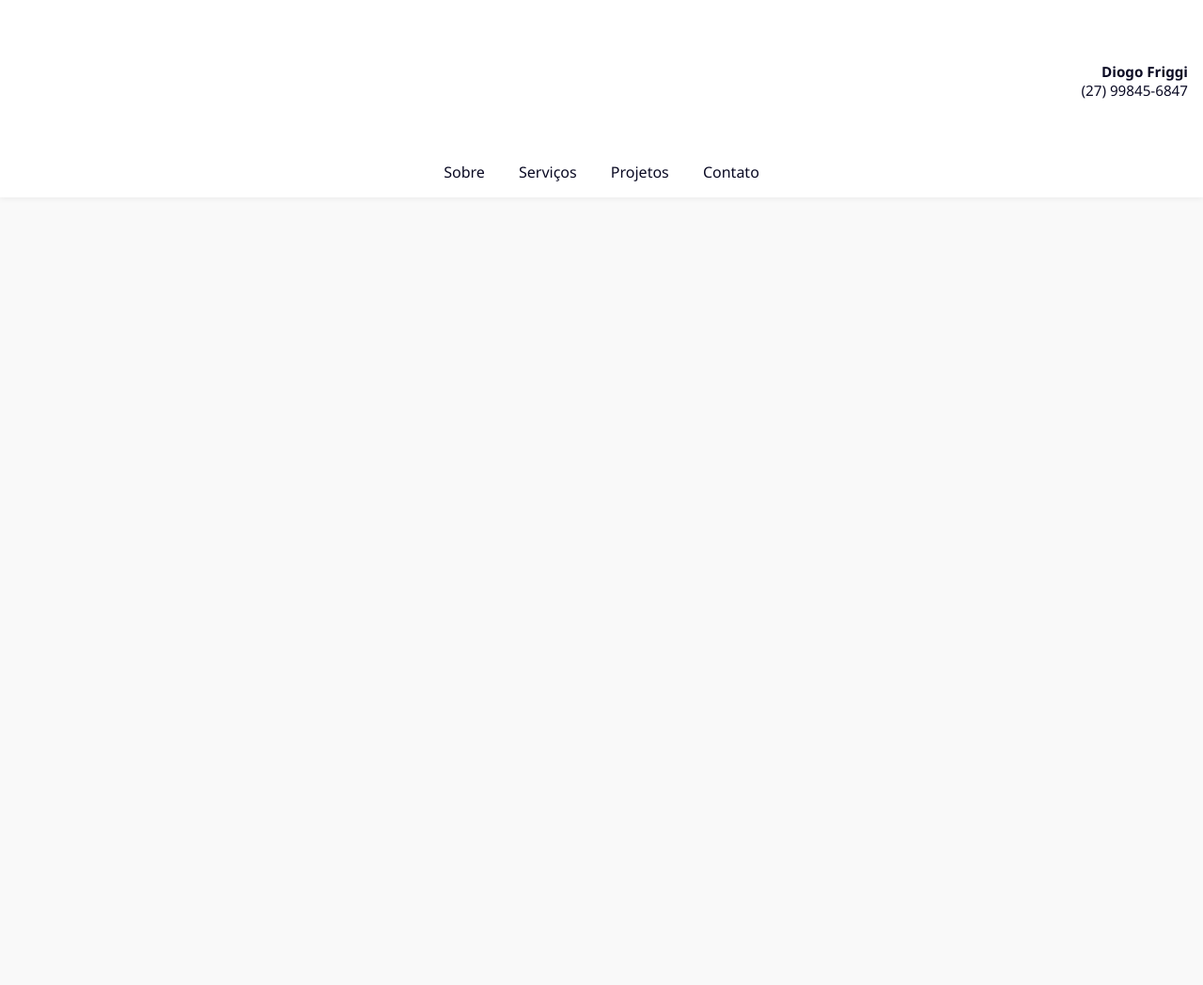
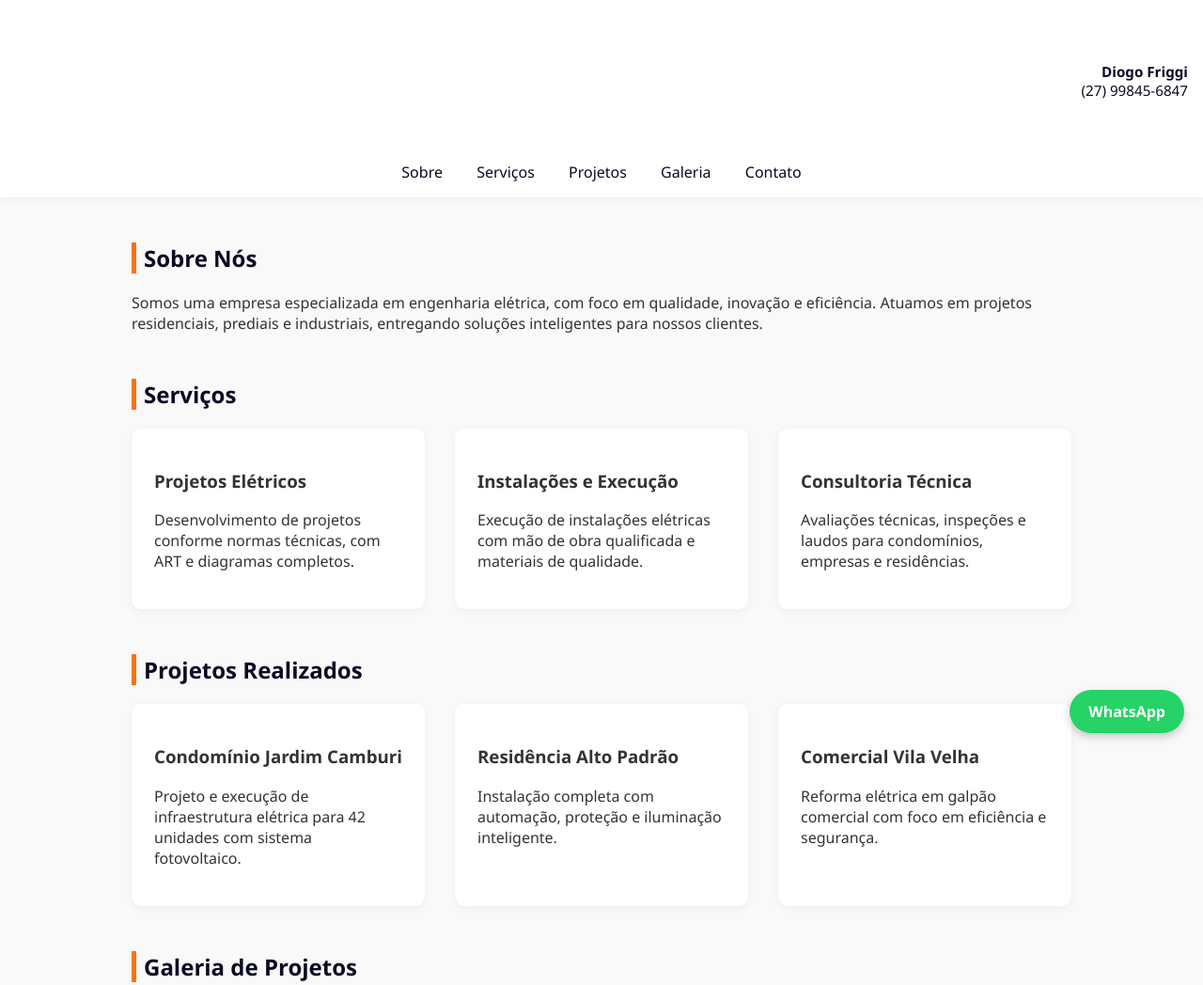
Before and after one commit to diogofriggi/Rdvix, a plain HTML site: page index.html in a window 1280 px wide. Shown: the top 1048 px of the page at 94% size. Before the commit the page ends 800 px from the top, so only its background shows below. Drawn offline with Linux system fonts and the light colour scheme.

Commit message:
Add files via upload

```diff
--- a/index.html
+++ b/index.html
@@ -92,8 +92,94 @@
       <a href="#sobre">Sobre</a>
       <a href="#servicos">Serviços</a>
       <a href="#projetos">Projetos</a>
+      <a href="#galeria">Galeria</a>
       <a href="#contato">Contato</a>
     </nav>
   </header>
+
+  <section id="sobre">
+    <h2>Sobre Nós</h2>
+    <p>Somos uma empresa especializada em engenharia elétrica, com foco em qualidade, inovação e eficiência. Atuamos em projetos residenciais, prediais e industriais, entregando soluções inteligentes para nossos clientes.</p>
+  </section>
+
+  <section id="servicos">
+    <h2>Serviços</h2>
+    <div class="grid">
+      <div class="card">
+        <h3>Projetos Elétricos</h3>
+        <p>Desenvolvimento de projetos conforme normas técnicas, com ART e diagramas completos.</p>
+      </div>
+      <div class="card">
+        <h3>Instalações e Execução</h3>
+        <p>Execução de instalações elétricas com mão de obra qualificada e materiais de qualidade.</p>
+      </div>
+      <div class="card">
+        <h3>Consultoria Técnica</h3>
+        <p>Avaliações técnicas, inspeções e laudos para condomínios, empresas e residências.</p>
+      </div>
+    </div>
+  </section>
+
+  <section id="projetos">
+    <h2>Projetos Realizados</h2>
+    <div class="grid">
+      <div class="card">
+        <h3>Condomínio Jardim Camburi</h3>
+        <p>Projeto e execução de infraestrutura elétrica para 42 unidades com sistema fotovoltaico.</p>
+      </div>
+      <div class="card">
+        <h3>Residência Alto Padrão</h3>
+        <p>Instalação completa com automação, proteção e iluminação inteligente.</p>
+      </div>
+      <div class="card">
+        <h3>Comercial Vila Velha</h3>
+        <p>Reforma elétrica em galpão comercial com foco em eficiência e segurança.</p>
+      </div>
+    </div>
+  </section>
+
+  <section id="galeria">
+    <h2>Galeria de Projetos</h2>
+    <div class="grid">
+      <div class="card"><img src="projeto1.jpg" alt="Projeto" style="width:100%;border-radius:8px;"></div>
+      <div class="card"><img src="projeto2.jpg" alt="Projeto" style="width:100%;border-radius:8px;"></div>
+      <div class="card"><img src="projeto3.jpg" alt="Projeto" style="width:100%;border-radius:8px;"></div>
+      <div class="card"><img src="projeto4.jpg" alt="Projeto" style="width:100%;border-radius:8px;"></div>
+      <div class="card"><img src="projeto5.jpg" alt="Projeto" style="width:100%;border-radius:8px;"></div>
+      <div class="card"><img src="projeto6.jpg" alt="Projeto" style="width:100%;border-radius:8px;"></div>
+    </div>
+  </section>
+
+  <section id="contato">
+    <h2>Contato</h2>
+    <form action="https://formsubmit.co/diogof.allochio@gmail.com" method="POST" style="max-width:600px;margin-top:1.5rem;">
+      <label>Nome:</label><br>
+      <input type="text" name="name" required style="width:100%;padding:10px;margin:8px 0;"><br>
+      <label>Email:</label><br>
+      <input type="email" name="email" required style="width:100%;padding:10px;margin:8px 0;"><br>
+      <label>Mensagem:</label><br>
+      <textarea name="message" rows="5" required style="width:100%;padding:10px;margin:8px 0;"></textarea><br>
+      <button type="submit" style="padding:12px 24px;background-color:#0a0a23;color:white;border:none;border-radius:6px;">Enviar</button>
+    </form>
+  </section>
+
+  <a href="https://wa.me/5527998456847" target="_blank" style="
+    position:fixed;
+    bottom:20px;
+    right:20px;
+    background-color:#25D366;
+    color:white;
+    padding:12px 20px;
+    border-radius:50px;
+    text-decoration:none;
+    font-weight:bold;
+    box-shadow: 0 4px 10px rgba(0,0,0,0.2);
+    z-index:1000;">
+    WhatsApp
+  </a>
+
+  <footer>
+    &copy; 2025 RDVIX Engenharia. Todos os direitos reservados.
+  </footer>
 </body>
 </html>
```
